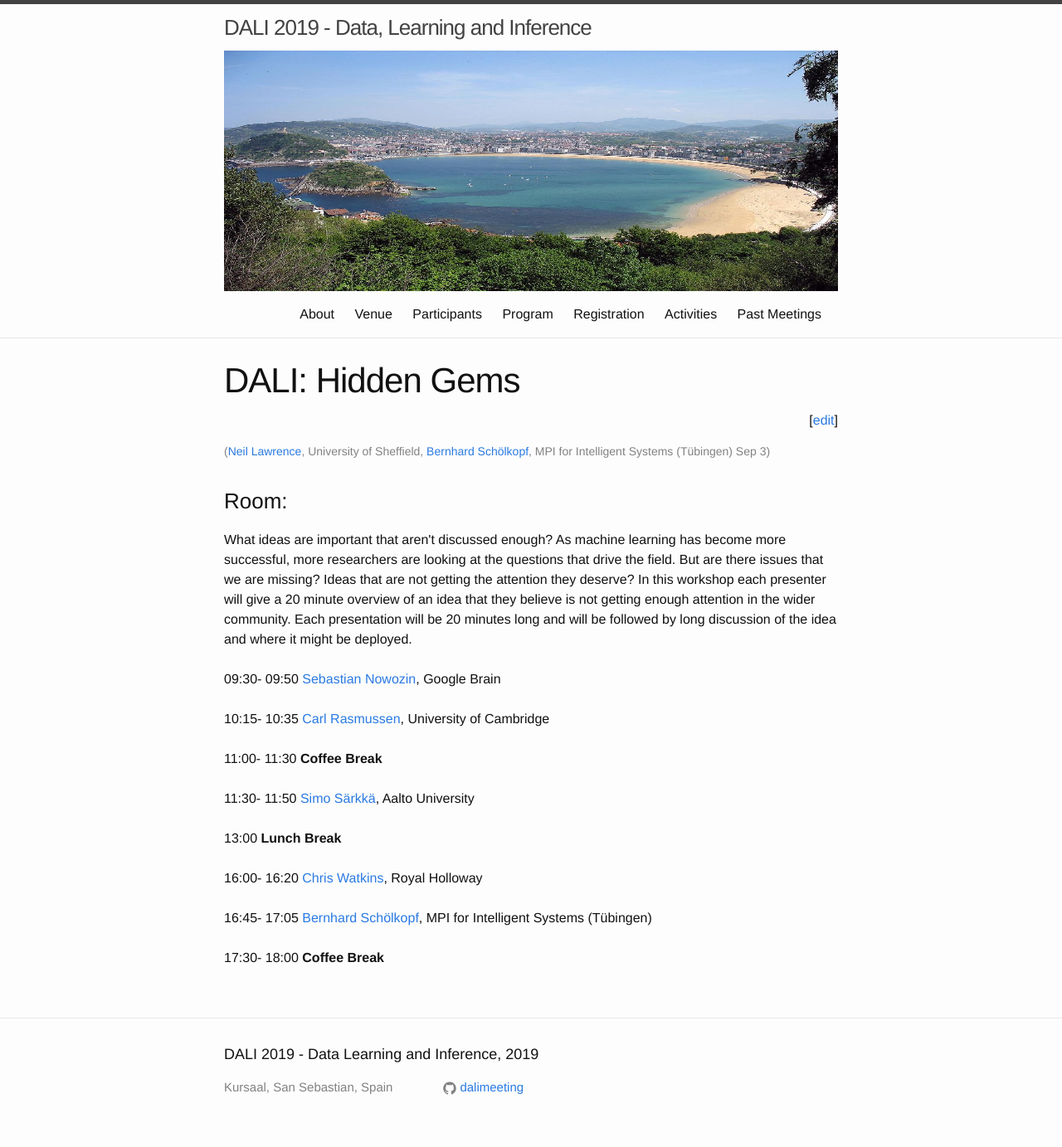
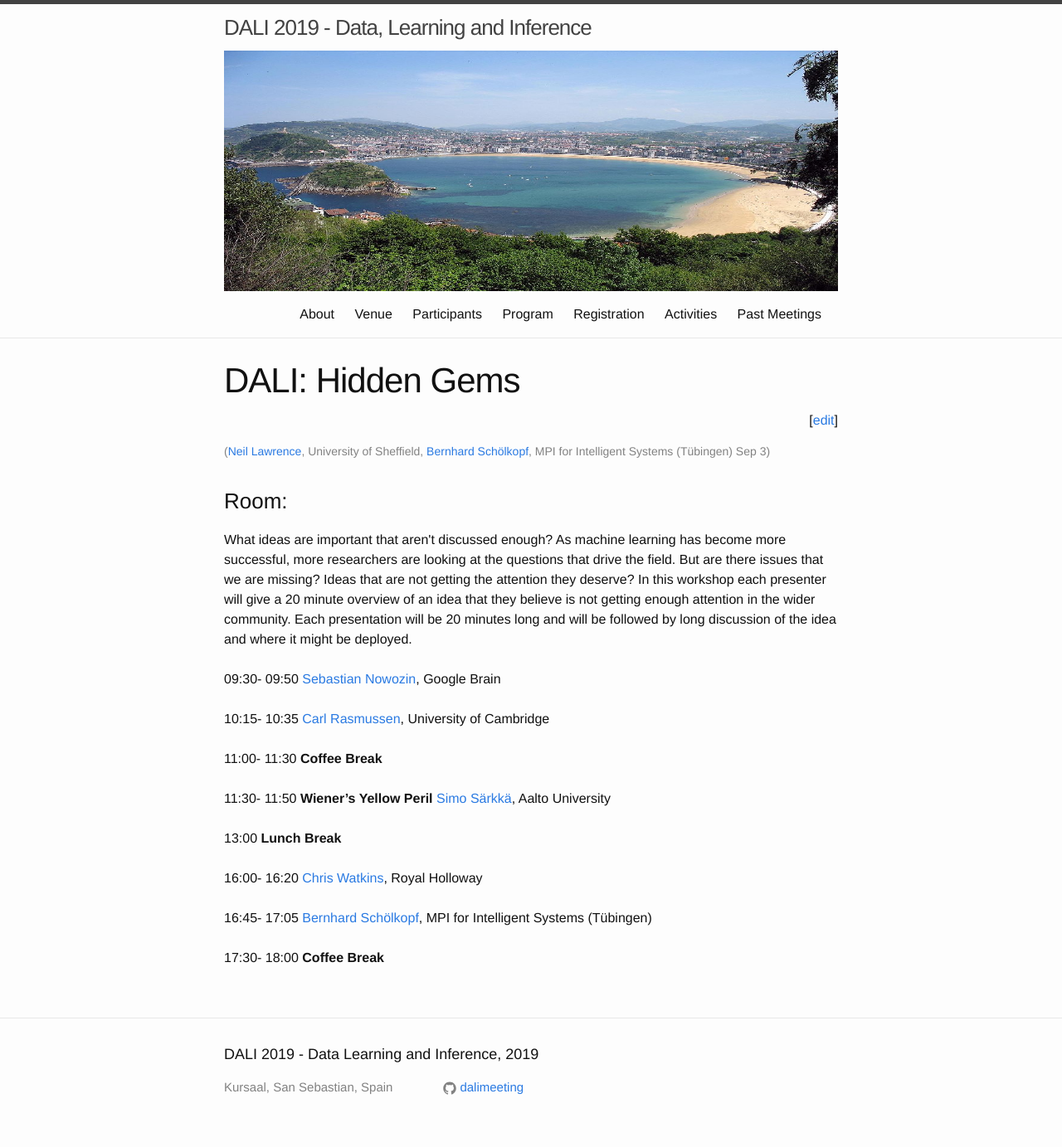
Before and after one commit to dalimeeting/dalimeeting.github.io, a Jekyll site: the page built from _posts/2019-09-03-workshop-03-04.md, in a window 1280 px wide. Shown: the whole page at 83% size. Built offline with Jekyll 4.4.1, drawn with Linux system fonts in a browser that asks for light colours.

Commit message:
Update 2019-09-03-workshop-03-04.md

```diff
--- a/_posts/2019-09-03-workshop-03-04.md
+++ b/_posts/2019-09-03-workshop-03-04.md
@@ -42,7 +42,7 @@ talks:
 - title: "Coffee Break"
   start: "11:00"
   end: "11:30"
-- title: ""
+- title: "Wiener’s Yellow Peril"
   author:
   - given: Simo
     family: Särkkä
```
